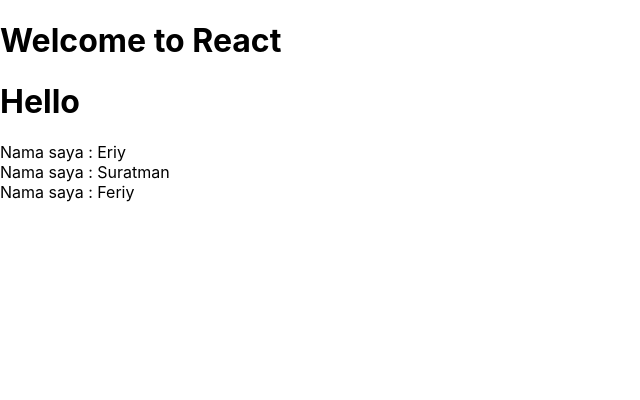
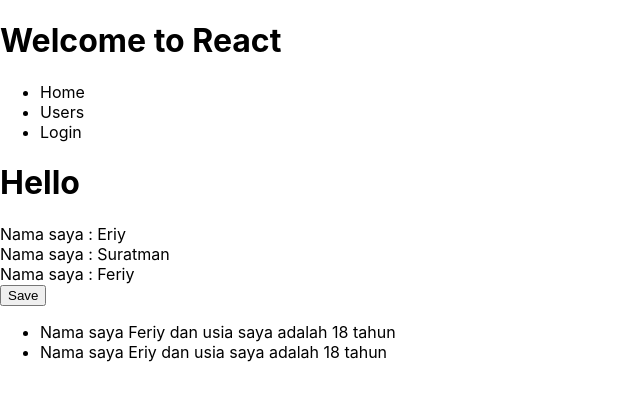
Before and after one commit to Eriy5819/client-semina, a React (Create React App) app: page / in a window 1280 px wide. Shown: the top 400 px of the page, without its empty margins (0-640 px from the left). Built offline with nearby package versions, Linux system fonts and the light colour scheme.

Commit message:
ReactJS Part3

```diff
--- a/src/App.js
+++ b/src/App.js
@@ -1,6 +1,7 @@
 import './App.css';
 import { Hello } from './Hello';
 import { Title } from './Title';
+import Button from './components/Button';
 
 function App() {
   // const Hello = () => 'Hello';
@@ -10,15 +11,58 @@
   // const Hello = function () {
   //   return 'Hello';
   // };
+
+  const users = [
+    {
+      _id: 1,
+      name: 'Feriy',
+      age: 18,
+      status: true,
+    },
+    {
+      _id: 2,
+      name: 'Eriy',
+      age: 18,
+      status: true,
+    },
+    {
+      _id: 3,
+      name: 'Ricky',
+      age: 16,
+      status: false,
+    },
+  ];
+
+  const isLogin = false;
+
   return (
     <>
       <h1>Welcome to React</h1>
+      <ul>
+        <li>Home</li>
+        <li>Users</li>
+        <li>{isLogin ? 'Sudah login' : 'Login'}</li>
+      </ul>
       <h1>
         <Hello />
       </h1>
       <Title name="Eriy" /> <br />
       <Title name="Suratman" /> <br />
-      <Title />
+      <Title /> <br />
+      <Button onClick={() => alert('click save')}>Save</Button>
+      <ul>
+        {users.map((user, index) => {
+          return (
+            <>
+              {user.status && (
+                <li
+                  key={index}
+                >{`Nama saya ${user.name} dan usia saya adalah ${user.age} tahun`}</li>
+              )}
+            </>
+          );
+        })}
+      </ul>
     </>
   );
 }
--- a/src/components/Button/index.js
+++ b/src/components/Button/index.js
@@ -1,6 +1,5 @@
 import React from 'react';
 
-export default function Button(props) {
-  const { onClick, children } = props;
-  return <div onClick={onClick}>{children}</div>;
+export default function Button({ onClick, children }) {
+  return <button onClick={onClick}>{children}</button>;
 }
```
Also changed, not shown: src/components/Table/index.js (added, +15 -0 lines).
